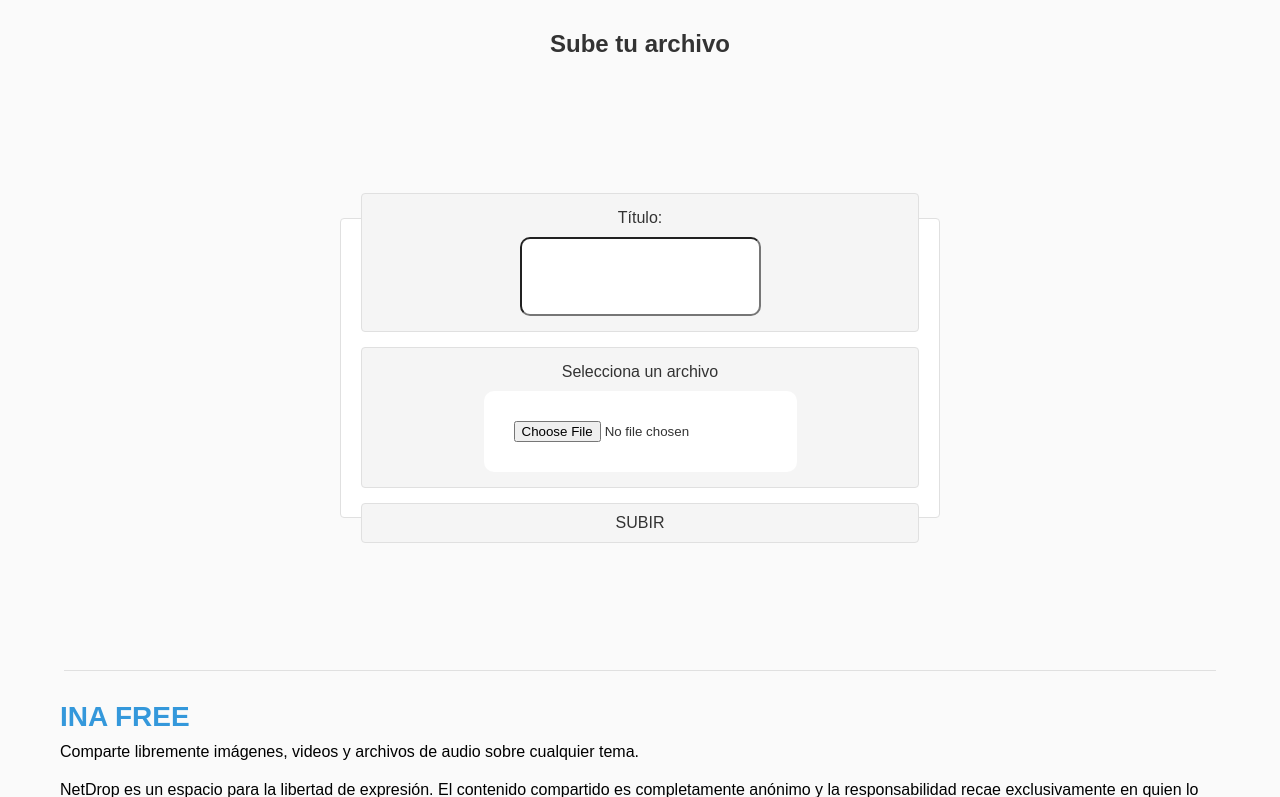
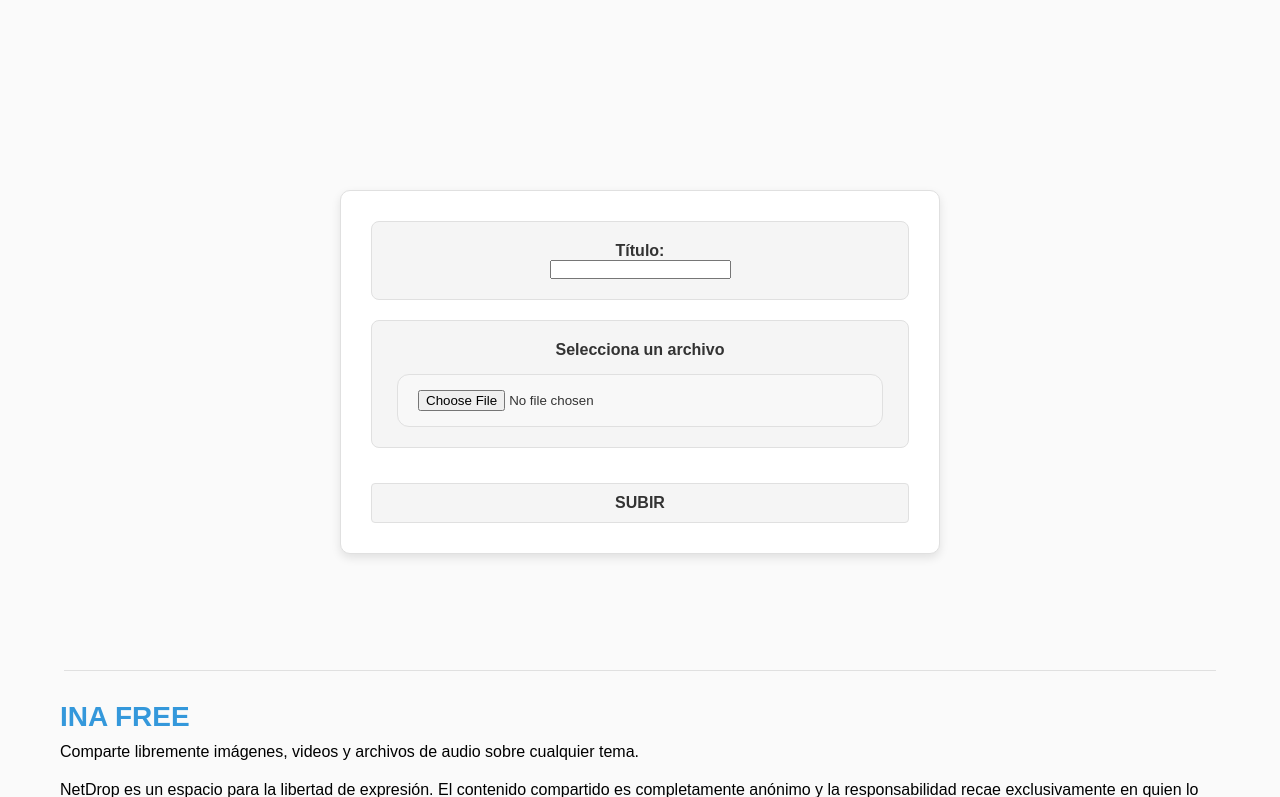
Before and after one commit to NioyJadelkaFp/NetDrop, a Python web app: template templates/Up_Data.html in a window 1280 px wide. Shown: the part 52-849 px from the top of the page. Run offline with Jinja, Linux system fonts and the light colour scheme; the template is opened without the code that fills it, so the values that code supplies are empty.

Commit message:
Nombre de subida

```diff
--- a/static/css/componentes.css
+++ b/static/css/componentes.css
@@ -175,11 +175,12 @@
     max-width: 600px;
     min-width: 300px;
     width: 100%;
-    height: 300px;
-    border-radius: 4px;
+    height: auto;
+    border-radius: 10px;
     background-color: #ffffff;
     border: 1px solid #e0e0e0;
-    padding: 20px;
+    padding: 30px;
+    box-shadow: 0px 4px 10px rgba(0, 0, 0, 0.1);
 }
 
 .Up {
@@ -189,28 +190,58 @@
     background-color: #f5f5f5;
     flex-direction: column;
     color: #333333;
-    font-weight: 500;
-    border-radius: 4px;
+    font-weight: 600;
+    border-radius: 8px;
     cursor: pointer;
-    padding: 15px 20px;
+    padding: 20px 25px;
     text-decoration: none;
     width: 100%;
-    margin-bottom: 15px;
+    margin-bottom: 20px;
     text-align: center;
     border: 1px solid #e0e0e0;
+    transition: background-color 0.3s ease, transform 0.3s ease;
 }
 
-.UpInput{
+.UpInput {
     height: auto;
-    border-radius: 10px;
-    background-color: white;
-    padding: 30px;
-    margin-top: 10px;
+    border-radius: 12px;
+    background-color: #f8f8f8;
+    padding: 15px 20px;
+    margin-top: 15px;
+    width: 100%;
+    border: 1px solid #e0e0e0;
+    transition: border-color 0.3s ease;
 }
 
-.Up:hover {
-    background-color: #eeeeee;
+
+.UpInput:focus {
+    outline: none;
+    border-color: #007bff;
 }
+
+.Des {
+    background-color: #007bff;
+    color: white;
+    padding: 12px 20px;
+    font-size: 16px;
+    font-weight: 600;
+    border: none;
+    border-radius: 8px;
+    cursor: pointer;
+    width: 100%;
+    transition: background-color 0.3s ease, transform 0.3s ease;
+    margin-top: 15px;
+}
+
+.Des:hover {
+    background-color: #0056b3;
+    transform: scale(1.05); /* Efecto de hover para agrandar ligeramente el botón */
+}
+
+.Des:focus {
+    outline: none;
+}
+
 
 .Des {
     background-color: #f5f5f5;
--- a/templates/Up_Data.html
+++ b/templates/Up_Data.html
@@ -1,10 +1,10 @@
 {% extends "layout.html" %}
 {% block content %}
-<h2>Sube tu archivo</h2>
+
 <form action="/upload" method="POST" enctype="multipart/form-data" class="UpData">
     <label for="title" class="Up">
         Título:
-        <input type="text" name="title" id="title" class="UpInput" required />
+        <input type="text" name="title" id="title"  required />
     </label>
     <label for="file" class="Up">
         Selecciona un archivo
```
Also changed, not shown: app.py (deleted, +0 -92 lines).
